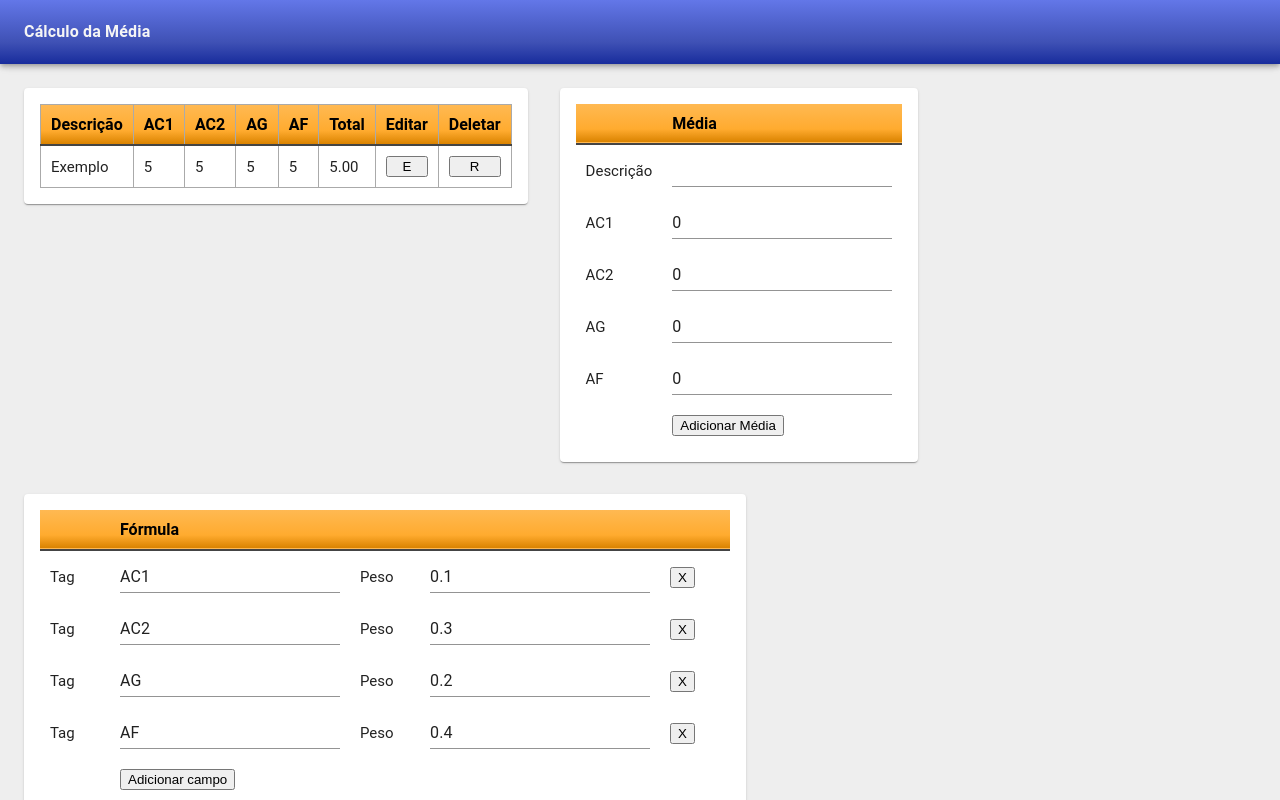
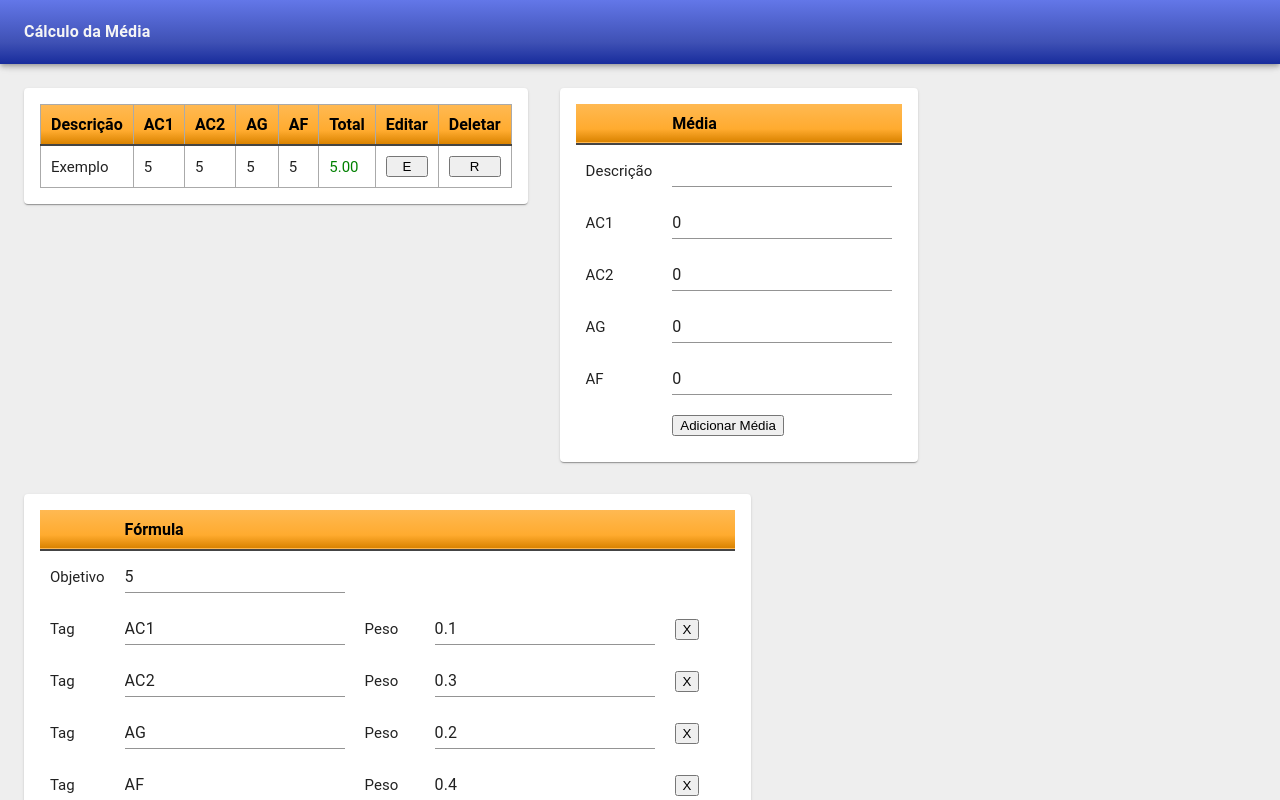
Before and after one commit to angelomca09/MediaPonderada, a React (Create React App) app: page / in a window 1280 px wide. Built offline with nearby package versions, Linux system fonts and the light colour scheme.

Commit message:
Adição de valor objetivo nas tabelas

```diff
--- a/src/components/FormulaFormCard.jsx
+++ b/src/components/FormulaFormCard.jsx
@@ -1,8 +1,8 @@
-import React, { useEffect } from 'react';
+import React from 'react';
 import { Paper, Grid, Input } from '@material-ui/core';
 import useStyles from '../styles';
 import { connect } from "react-redux";
-import { setFormulas, setMedias } from "../redux/actions"
+import { setFormulas, setMedias, setObjetivo } from "../redux/actions"
 
 const FormulaCard = (props) => {
 
@@ -47,6 +47,10 @@ const FormulaCard = (props) => {
                 <table className="formTable">
                     <thead><tr><th></th><th >Fórmula</th><th></th><th></th><th></th></tr></thead>
                     <tbody>
+                        <tr>
+                            <td>Objetivo</td>
+                            <td><Input value={props.objetivo} onChange={(event) => props.setObjetivo(+event.target.value)} /></td>
+                        </tr>
                         {colunas.map((coluna, index) =>
                             <tr key={index}>
                                 <td>Tag</td>
@@ -68,12 +72,14 @@ const FormulaCard = (props) => {
 
 const mapStateToProps = state => ({
     colunas: state.colunas,
-    medias: state.linhas
+    medias: state.linhas,
+    objetivo: state.objetivo
 })
 
 const mapDispatchToProps = dispatch => ({
     setFormulas: formulas => dispatch(setFormulas(formulas)),
-    setMedias: medias => dispatch(setMedias(medias))
+    setMedias: medias => dispatch(setMedias(medias)),
+    setObjetivo: objetivo => dispatch(setObjetivo(objetivo))
 })
 
 export default connect(mapStateToProps, mapDispatchToProps)(FormulaCard)
--- a/src/components/MediaCard.jsx
+++ b/src/components/MediaCard.jsx
@@ -10,7 +10,7 @@ const MediaCard = (props) => {
 
     const colunas = props.colunas
     const linhas = props.linhas
-    const media = props.media
+    const objetivo = props.objetivo
 
     const zerarValoresDaMedia = () => {
         return { id: "", valores: colunas.map(() => 0) }
@@ -25,6 +25,18 @@ const MediaCard = (props) => {
         props.setMedia(zerarValoresDaMedia())
         props.setMediaIndex(null)
         props.deleteMedia(index)
+    }
+
+    const total = (valores) => {
+        return valores.reduce((soma, valor, index) => (colunas[index] ? (soma + (valor * colunas[index].peso)) : soma), 0).toFixed(2)
+    }
+
+    const melhorValor = (total, valor, peso) => {
+        return Math.abs((objetivo - (total - (valor * peso))) / peso)
+    }
+
+    const formula = (colunas, valores) => {
+        return colunas.map((coluna, index) => `${coluna.peso} . ${valores[index]} `).join("+ ").concat(` = ${total(valores)}`)
     }
 
     return (
@@ -44,8 +56,18 @@ const MediaCard = (props) => {
                         {linhas.map((linha, index) => (
                             <tr key={index}>
                                 <td>{linha.id}</td>
-                                {linha.valores.map((valor, index) => (colunas[index] ? <td>{valor}</td> : null))}
-                                <td>{linha.valores.reduce((soma, valor, index) => (colunas[index] ? (soma + (valor * colunas[index].peso)) : soma), 0).toFixed(2)}</td>
+                                {linha.valores.map((valor, index) =>
+                                    (colunas[index]
+                                        ? <td title={`${colunas[index].tag} para objetivo -> ${melhorValor(total(linha.valores), valor, colunas[index].peso)}`}  >
+                                            {valor}
+                                        </td>
+                                        : null
+                                    )
+                                )}
+
+                                <td title={`${formula(colunas, linha.valores)}`} style={{ color: (total(linha.valores) >= objetivo) ? "green" : "red" }} >
+                                    {total(linha.valores)}
+                                </td>
                                 <td><button style={{ width: "100%" }} onClick={() => editarClick(index, linha)}>E</button></td>
                                 <td><button style={{ width: "100%" }} onClick={() => deletarClick(index)}>R</button></td>
                             </tr>
@@ -60,8 +82,7 @@ const MediaCard = (props) => {
 const mapStateToProps = state => ({
     colunas: state.colunas,
     linhas: state.linhas,
-    mediaIndex: state.mediaIndex,
-    media: state.media
+    objetivo: state.objetivo
 })
 
 const mapDispatchToProps = dispatch => ({
--- a/src/components/MediaFormCard.jsx
+++ b/src/components/MediaFormCard.jsx
@@ -20,6 +20,7 @@ const MediaCard = (props) => {
 
     useEffect(() => {
         props.setMedia(preencheValoresDaMedia())
+        // eslint-disable-next-line
     }, [])
 
     const alteraId = event => props.setMedia({ id: event.target.value, valores: media.valores })
@@ -55,13 +56,13 @@ const MediaCard = (props) => {
                             {colunas.map((coluna, index) =>
                                 <tr key={index} title={`Peso: ${coluna.peso}`}>
                                     <td>{coluna.tag}</td>
-                                    <td><Input value={props.media.valores[index]}
+                                    <td><Input value={props.media.valores[index]} type={"number"}
                                         onChange={event => alteraValores(event, index)} />
                                     </td>
                                 </tr>)}
                             <tr>
                                 <td></td>
-                                <td><button>{props.mediaIndex ? "Editar Média" : "Adicionar Média"}</button></td>
+                                <td><button>{(props.mediaIndex !== null )? "Editar Média" : "Adicionar Média"}</button></td>
                             </tr>
                         </tbody>
                     </table>
```
